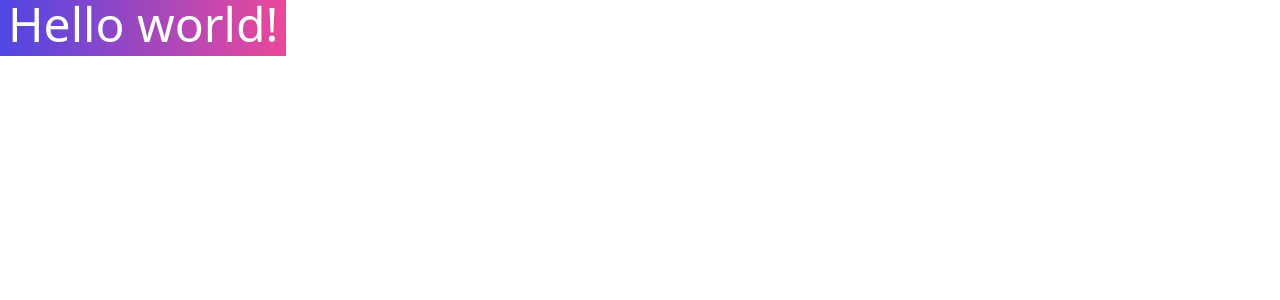
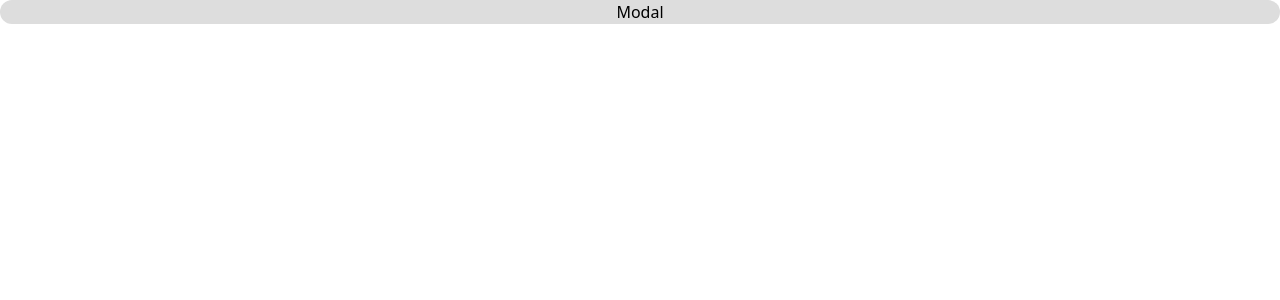
Before and after one commit to dudawiltiner/pokemon-marketplace-accenture, a React (Create React App) app: page / in a window 1280 px wide. Shown: the top 300 px of the page. Built offline with nearby package versions, Linux system fonts and the light colour scheme.

Commit message:
Atualização ModalShoppping

```diff
--- a/package.json
+++ b/package.json
@@ -11,10 +11,12 @@
     "react": "^17.0.2",
     "react-dom": "^17.0.2",
     "react-icons": "^4.3.1",
+    "react-modal": "^3.14.4",
     "react-redux": "^7.2.6",
     "react-router-dom": "^6.2.1",
     "react-scripts": "5.0.0",
     "redux": "^4.1.2",
+    "styled-components": "^5.3.3",
     "web-vitals": "^2.1.4"
   },
   "scripts": {
--- a/src/components/ModalShopping.jsx
+++ b/src/components/ModalShopping.jsx
@@ -1,5 +1,40 @@
-import React from 'react';
+/* eslint-disable eol-last */
+/* eslint-disable jsx-a11y/control-has-associated-label */
+/* eslint-disable react/jsx-no-bind */
+/* eslint-disable react/button-has-type */
+import React, { useState } from 'react';
+import { GrClose } from 'react-icons/gr';
+import Modal from 'react-modal';
+import * as S from '../styles/ModalShopping';
+
+Modal.setAppElement('#root');
 
 export default function ModalShopping() {
-  return <div />;
+  const [modalIsOpen, setIsOpen] = useState(false);
+
+  function handleOpenModal() {
+    setIsOpen(true);
+  }
+
+  function handleCloseModal() {
+    setIsOpen(false);
+  }
+
+  return (
+    <S.Container>
+      <button className="modal-button" onClick={ handleOpenModal }>
+        Modal
+      </button>
+      <S.ModalContainer
+        isOpen={ modalIsOpen }
+        onRequestClose={ handleCloseModal }
+      >
+
+        <S.CloseButton onClick={ handleCloseModal }><S.CloseIcon /></S.CloseButton>
+
+        <button onClick={ handleCloseModal }><GrClose /></button>
+        <div>I am a modal</div>
+      </S.ModalContainer>
+    </S.Container>
+  );
 }
--- a/src/pages/Home.jsx
+++ b/src/pages/Home.jsx
@@ -1,9 +1,10 @@
+/* eslint-disable spaced-comment */
 import React from 'react';
-import { Container } from '../styles/AppCSS';
+import ModalShopping from '../components/ModalShopping';
+//import { Container } from '../styles/AppCSS';
 
 export default function Home() {
   return (
-    <Container>
-      Hello world!
-    </Container>);
+    <ModalShopping />
+  );
 }
--- /dev/null
+++ b/src/styles/ModalShopping.js
@@ -0,0 +1,30 @@
+import Modal from 'react-modal';
+import styled from 'styled-components';
+import { IoMdClose } from 'react-icons/io'
+
+export const ModalContainer = styled(Modal)`
+  display: flex;
+  background-color: white;
+  margin: 10% 30%;
+  border-radius: 20px;
+`;
+
+export const Container = styled.div`
+  width: 100%;
+  display: flex;
+  justify-content: center;
+  align-items: center;
+  background-color: #DDDDDD;
+  border-radius: 20px;`
+
+export const CloseIcon = styled(IoMdClose)`
+  color: white;
+  width: 25px;
+  height: 25px;`
+
+
+export const CloseButton = styled.button`
+  position: absolute;
+  right: 0px;
+  top: 0px;
+  margin: 10px;`
```
Also changed, not shown: 1 other file (tests, documents, lock files or other folders).
